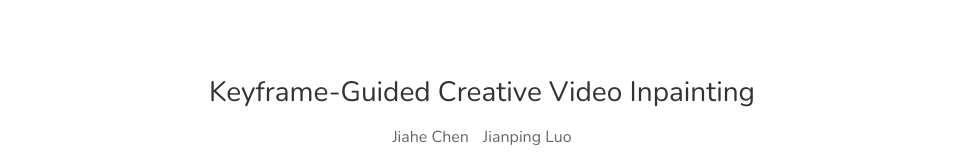
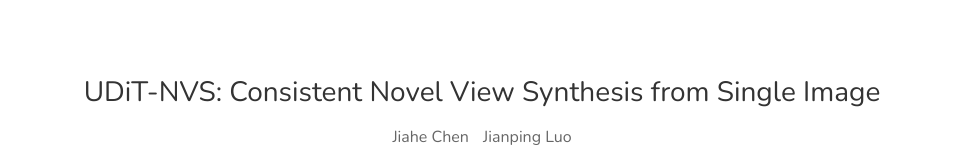
Before and after one commit to chenjiahes/cjh.github.io, a plain HTML site: page index.html in a window 1280 px wide. Shown: the top 165 px of the page, without its empty margins (158-1121 px from the left). Drawn offline with nearby package versions, Linux system fonts and the light colour scheme.

Commit message:
Update index.html

```diff
--- a/index.html
+++ b/index.html
@@ -270,7 +270,7 @@
 </head>
 <body>
     <header>
-        <h1>Keyframe-Guided Creative Video Inpainting</h1>
+        <h1>UDiT-NVS: Consistent Novel View Synthesis from Single Image</h1>
         <div class="authors">
           <a class="author" target="_blank" rel="noopener noreferrer" href="https://orcid.org/0009-0008-9382-4434">Jiahe Chen</a>
           <a class="author" target="_blank" rel="noopener noreferrer" href="https://ceie.szu.edu.cn/info/1017/2644.htm">Jianping Luo</a>
```
